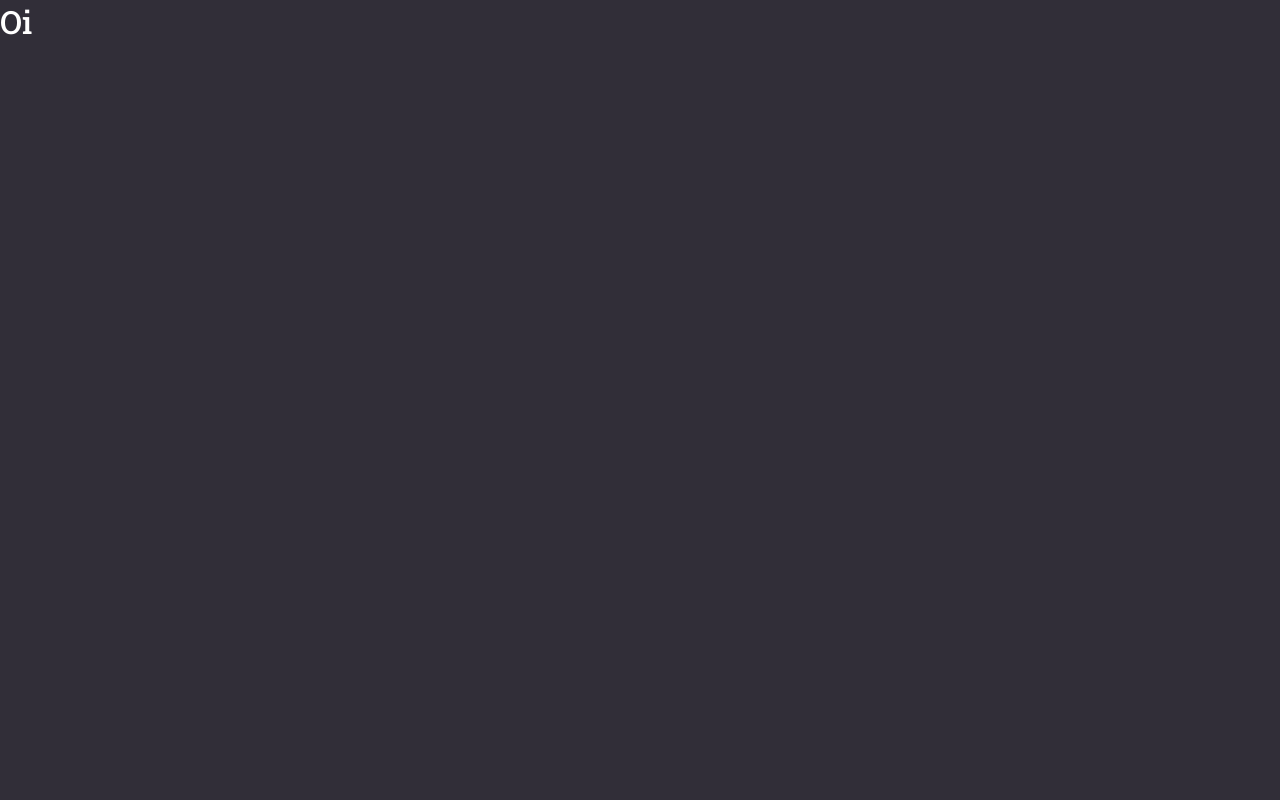
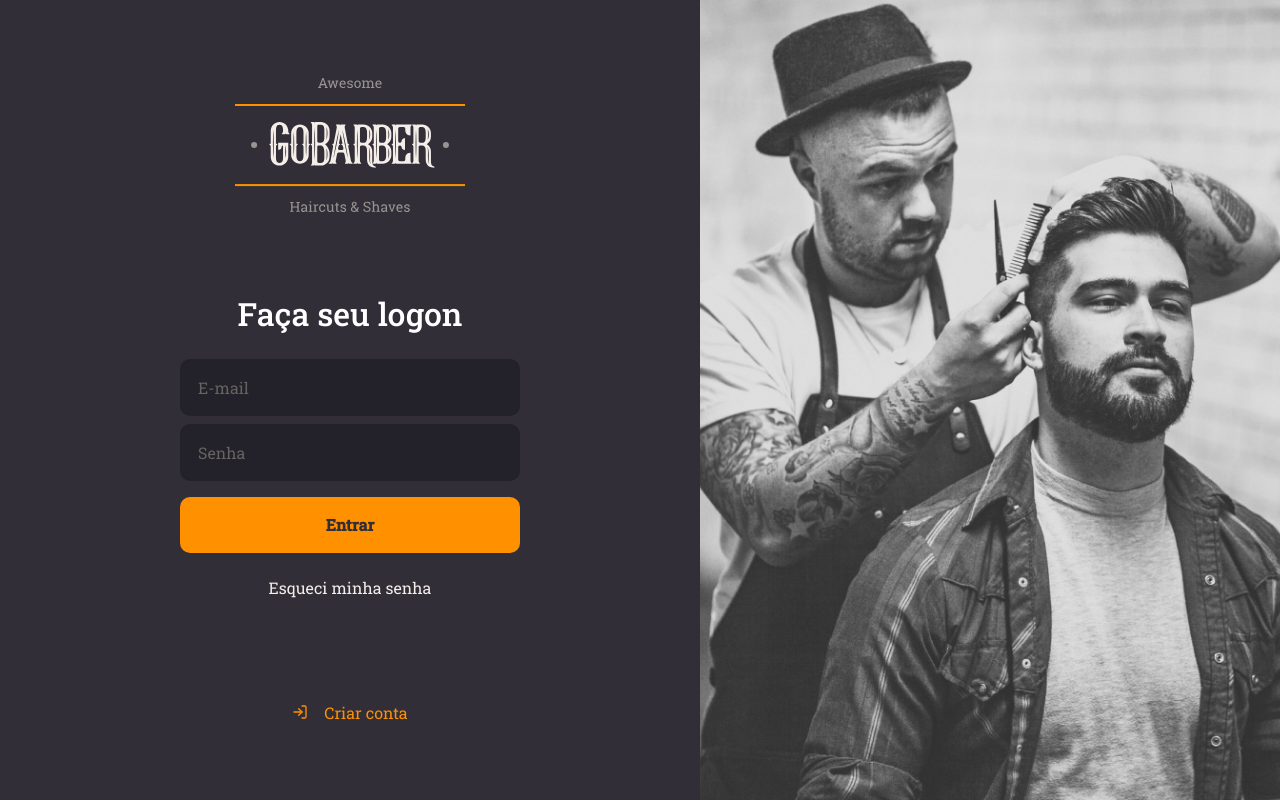
Before and after one commit to tales-garcia/gobarber-frontend, a React (Create React App) app: page / in a window 1280 px wide. Built offline with nearby package versions, Linux system fonts and the light colour scheme.

Commit message:
feat(login page): display login page on the screen

```diff
--- a/src/App.tsx
+++ b/src/App.tsx
@@ -1,10 +1,11 @@
 import React from 'react';
+import SignIn from './pages/SignIn';
 import GlobalStyle from './styles/global';
 
 function App() {
   return (
     <>
-      <h1>Oi</h1>
+      <SignIn />
       <GlobalStyle />
     </>
   );
```
